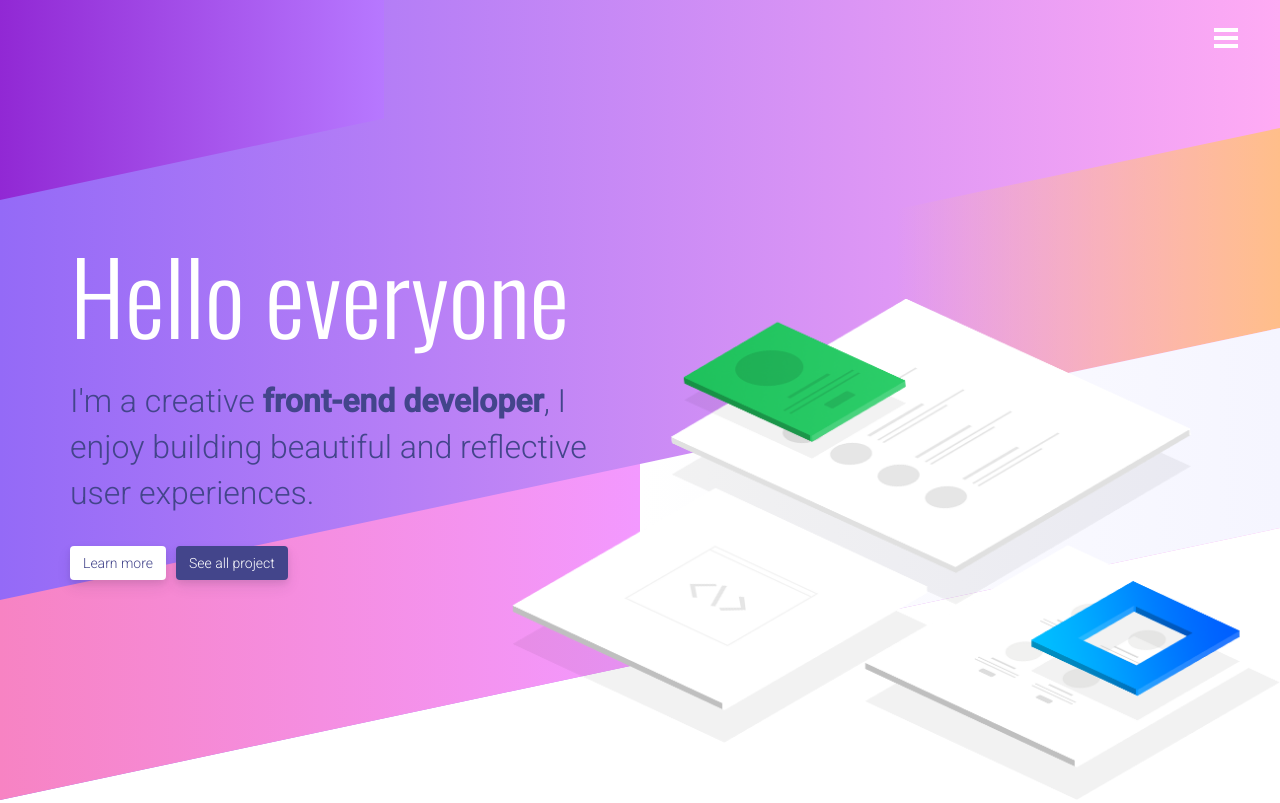
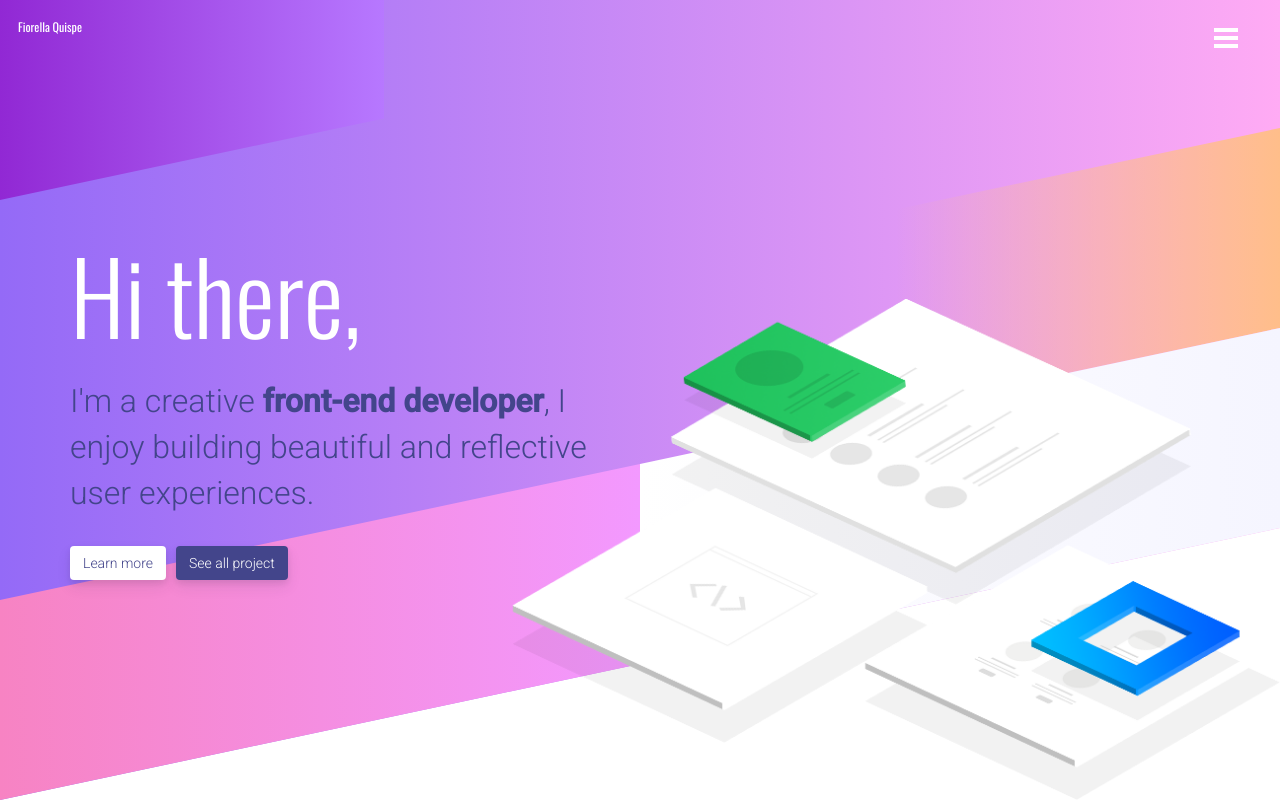
Before and after one commit to FiorellaQA/Portfolio, a website: page index.html in a window 1280 px wide. Shown: the top 803 px of the page. Drawn offline with nearby package versions, Linux system fonts and the light colour scheme.

Commit message:
modificando logo

```diff
--- a/assets/scss/_main.scss
+++ b/assets/scss/_main.scss
@@ -65,6 +65,14 @@ a{
 			//	background-repeat: no-repeat;
 			//	background-image: url(../img/logo-fiorella.png);
 			//}
+			#logo{
+				font-size: 12px;
+				display: block;
+				height: 74px;
+				padding: 18px 18px;
+				color: white;
+				font-family: 'Oswald', sans-serif;
+			}
 			#toggle{
 				//width: 104px;
 				height: 74px;
--- a/index.html
+++ b/index.html
@@ -17,7 +17,7 @@
 		<header id="home">
 			<nav class="home__nav--js">
 				<div class="home__nav--bar">
-					<a id="logo" href="index.html"></a>
+					<a id="logo" href="index.html">Fiorella Quispe</a>
 					<a id="toggle" href="#"><div class="menu"></div></a>
 				</div>
 				<div class="home__nav--background">
@@ -39,7 +39,7 @@
 				<div class="container">
 					<div class="row">
 						<div class="col-xs-12 col-sm-6">
-							<h1 class="title">Hello everyone</h1>
+							<h1 class="title">Hi there,</h1>
 							<p class="subtitle">I'm a creative <strong>front-end developer</strong>, I enjoy building beautiful and reflective user experiences.</p>
 							<div class="buttons">
 								<a id="more-js" class="btn" href="#cite" role="button">Learn more</a>
```
Also changed, not shown: assets/css/main.css, 1 other file.
